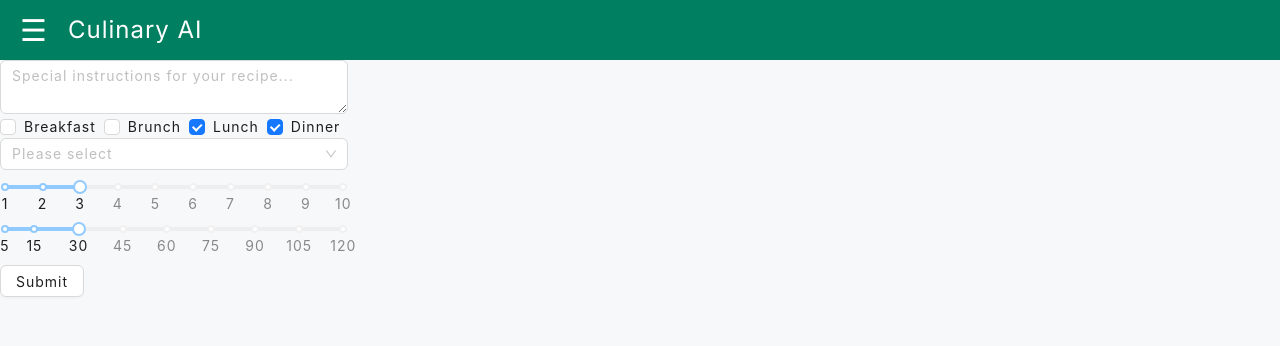
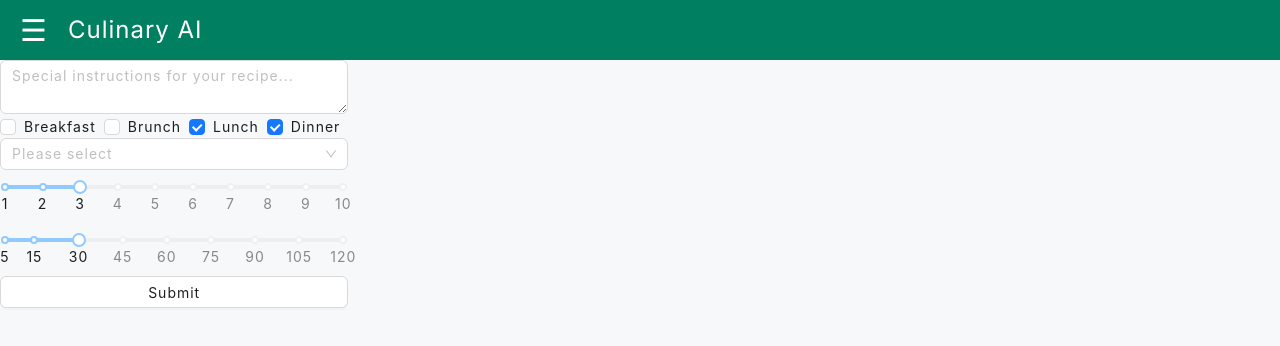
Before and after one commit to Christopher-Stolfa/recipes-ai, a Next.js app: page / in a window 1280 px wide. Shown: the top 346 px of the page. Built offline with nearby package versions, Linux system fonts and the light colour scheme; what i18n-iso-countries would draw is missing.

Commit message:
Add additional details and preptime

```diff
--- a/app/components/recipe-form/recipe-form.tsx
+++ b/app/components/recipe-form/recipe-form.tsx
@@ -10,6 +10,7 @@ import { Select, Button, Slider, Checkbox } from "antd";
 import { getNames, registerLocale } from "i18n-iso-countries";
 import countryLocale from "i18n-iso-countries/langs/en.json";
 import TextArea from "antd/es/input/TextArea";
+import styles from "./recipe-form.module.scss";
 registerLocale(countryLocale);
 
 enum EMealType {
@@ -21,9 +22,9 @@ enum EMealType {
 
 type IFormValues = {
   countries: typeof countryArray;
-  description: string;
+  additionalDetails: string;
   difficulty: number;
-  cookingTime: number;
+  prepTime: number;
   [EMealType.breakfast]: boolean;
   [EMealType.brunch]: boolean;
   [EMealType.lunch]: boolean;
@@ -66,7 +67,7 @@ const RecipeForm: React.FC = () => {
     resolver,
     defaultValues: {
       countries: [],
-      description: "",
+      additionalDetails: "",
       difficulty: 3,
       breakfast: false,
       brunch: false,
@@ -113,9 +114,9 @@ const RecipeForm: React.FC = () => {
     watch(
       ({
         countries,
-        description,
+        additionalDetails,
         difficulty,
-        cookingTime,
+        prepTime,
         breakfast,
         brunch,
         lunch,
@@ -123,11 +124,12 @@ const RecipeForm: React.FC = () => {
       }) => {
         setInput(
           `The recipe must be relevant to the following params:
-        description=${description}.
+        additionalDetails=${additionalDetails}.
         countries=${countries?.join(", ")}.
         The difficulty of the recipe is a range between 1 and 10, 1 being the easiest and 10 being the hardest.
         difficulty=${difficulty}.
-        cookingTime=${cookingTime} minutes.
+        prepTime=${prepTime} minutes.
+        The recipe should be breakfast, brunch, lunch, or dinner if their values are true.
         breakfast=${breakfast}.
         brunch=${brunch}.
         lunch=${lunch}.
@@ -139,9 +141,9 @@ const RecipeForm: React.FC = () => {
   }, [watch, setInput]);
 
   return (
-    <form onSubmit={onSubmit}>
+    <form className={styles.container} onSubmit={onSubmit}>
       <Controller
-        name="description"
+        name="additionalDetails"
         control={control}
         render={({ field }) => (
           <TextArea
@@ -210,7 +212,7 @@ const RecipeForm: React.FC = () => {
         )}
       />
       <Controller
-        name="cookingTime"
+        name="prepTime"
         control={control}
         render={({ field }) => (
           <Slider
```
